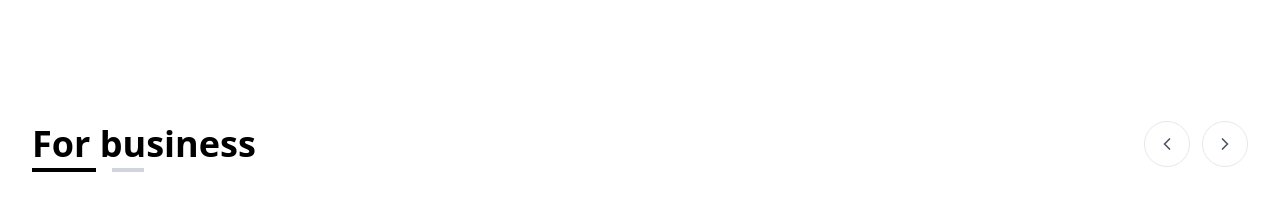
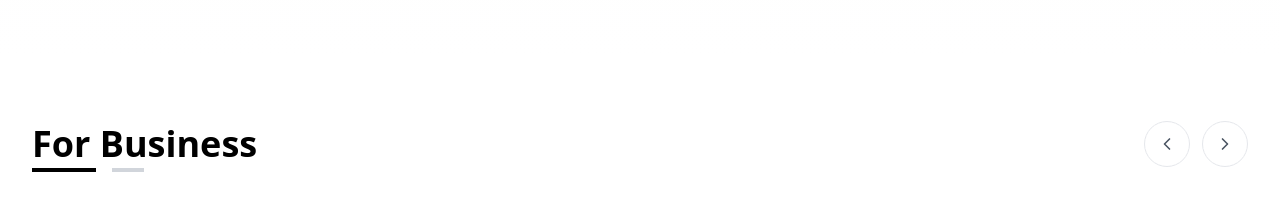
Before and after one commit to xgaming6285/Operalityx, a React (Vite) app: page / in a window 1280 px wide. Shown: the part 1640-1854 px from the top of the page. Built offline with nearby package versions, Linux system fonts and the light colour scheme.

Commit message:
Update Community.tsx

```diff
--- a/src/components/Community.tsx
+++ b/src/components/Community.tsx
@@ -34,7 +34,7 @@ const Community = () => {
                 {/* Header */}
                 <div className="flex items-center justify-between mb-12">
                     <div className="relative">
-                        <h2 className="text-4xl font-bold text-black">For business</h2>
+                        <h2 className="text-4xl font-bold text-black">For Business</h2>
                         <div className="absolute -bottom-2 left-0 w-16 h-1 bg-black"></div>
                         <div className="absolute -bottom-2 left-20 w-8 h-1 bg-gray-300"></div>
                     </div>
```
